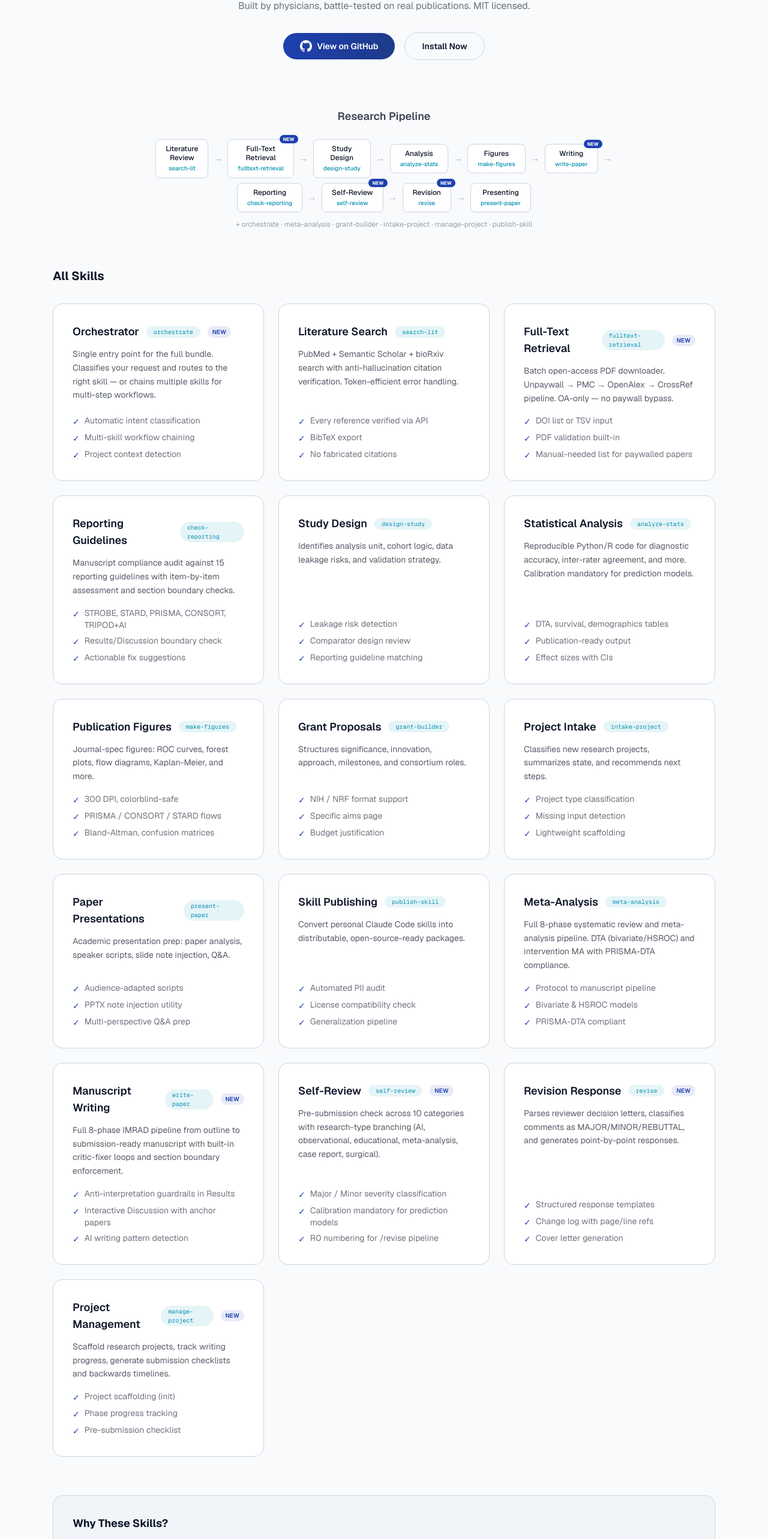
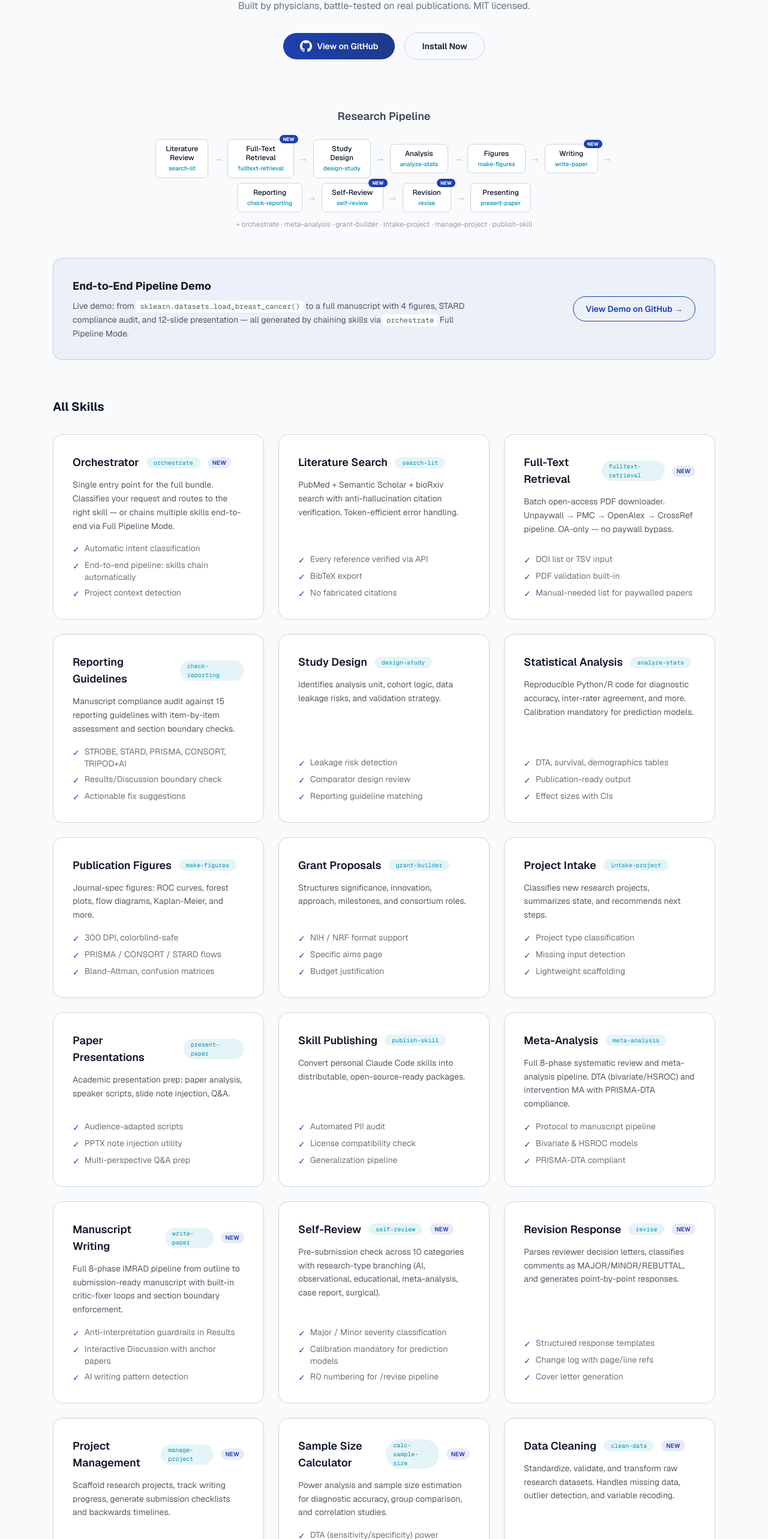
Before and after one commit to Aperivue/aperivue-web, a Next.js app: page /skills in a window 1280 px wide. Shown: the part 234-2800 px from the top of the page at 60% size. Built offline with nearby package versions, Linux system fonts and the light colour scheme.

Commit message:
feat: update /skills page — 20 skills, demo section, pipeline mode

```diff
--- a/src/app/(main)/skills/page.tsx
+++ b/src/app/(main)/skills/page.tsx
@@ -3,7 +3,7 @@ import type { Metadata } from "next";
 export const metadata: Metadata = {
   title: "Medical Research Skills for Claude Code | Aperivue",
   description:
-    "16 open-source Claude Code skills covering the full medical research lifecycle — from literature search to manuscript revision. Anti-hallucination citations, 15 reporting guidelines, publication-ready figures.",
+    "20 open-source Claude Code skills covering the full medical research lifecycle — from literature search to manuscript revision. End-to-end pipeline mode, anti-hallucination citations, 15 reporting guidelines, publication-ready figures.",
   keywords: [
     "claude code skills",
     "medical research",
@@ -24,7 +24,7 @@ export const metadata: Metadata = {
   openGraph: {
     title: "Medical Research Skills for Claude Code",
     description:
-      "16 open-source skills for the full medical research lifecycle. Built by physicians, battle-tested on real publications.",
+      "20 open-source skills for the full medical research lifecycle. Built by physicians, battle-tested on real publications.",
     url: "https://aperivue.com/skills",
   },
 };
@@ -32,15 +32,18 @@ export const metadata: Metadata = {
 const GITHUB_URL =
   "https://github.com/Aperivue/medsci-skills";
 
+const DEMO_URL =
+  "https://github.com/Aperivue/medsci-skills/tree/main/demo/01_wisconsin_bc";
+
 const skills = [
   {
     name: "orchestrate",
     title: "Orchestrator",
     description:
-      "Single entry point for the full bundle. Classifies your request and routes to the right skill — or chains multiple skills for multi-step workflows.",
+      "Single entry point for the full bundle. Classifies your request and routes to the right skill — or chains multiple skills end-to-end via Full Pipeline Mode.",
     features: [
       "Automatic intent classification",
-      "Multi-skill workflow chaining",
+      "End-to-end pipeline: skills chain automatically",
       "Project context detection",
     ],
     isNew: true,
@@ -215,6 +218,54 @@ const skills = [
     ],
     isNew: true,
   },
+  {
+    name: "calc-sample-size",
+    title: "Sample Size Calculator",
+    description:
+      "Power analysis and sample size estimation for diagnostic accuracy, group comparison, and correlation studies.",
+    features: [
+      "DTA (sensitivity/specificity) power",
+      "Two-group comparison (t-test, chi-square)",
+      "Reproducible R/Python code output",
+    ],
+    isNew: true,
+  },
+  {
+    name: "clean-data",
+    title: "Data Cleaning",
+    description:
+      "Standardize, validate, and transform raw research datasets. Handles missing data, outlier detection, and variable recoding.",
+    features: [
+      "Missing data summary & imputation",
+      "Outlier detection (IQR, Z-score)",
+      "Codebook generation",
+    ],
+    isNew: true,
+  },
+  {
+    name: "find-journal",
+    title: "Journal Finder",
+    description:
+      "Match your manuscript to target journals by scope, impact factor, turnaround time, and open-access policy.",
+    features: [
+      "Scope & audience matching",
+      "Impact factor / CiteScore lookup",
+      "OA fee & turnaround estimates",
+    ],
+    isNew: true,
+  },
+  {
+    name: "write-protocol",
+    title: "Protocol Writing",
+    description:
+      "Generate SPIRIT-compliant study protocols and PROSPERO registration drafts for systematic reviews.",
+    features: [
+      "SPIRIT checklist integration",
+      "PROSPERO registration draft",
+      "Ethics submission boilerplate",
+    ],
+    isNew: true,
+  },
 ];
 
 const pipelineSteps = [
@@ -242,7 +293,7 @@ export default function SkillsPage() {
           Medical Research Skills for Claude Code
         </h1>
         <p className="mx-auto mt-4 max-w-2xl text-foreground/60">
-          16 skills covering the full research lifecycle — from literature search
+          20 skills covering the full research lifecycle — from literature search
           to manuscript revision. Built by physicians, battle-tested on real
           publications. MIT licensed.
         </p>
@@ -296,6 +347,37 @@ export default function SkillsPage() {
           + orchestrate &middot; meta-analysis &middot; grant-builder &middot;
           intake-project &middot; manage-project &middot; publish-skill
         </p>
+      </section>
+
+      {/* End-to-End Demo */}
+      <section className="mt-12 rounded-2xl border border-primary/20 bg-primary/5 p-8">
+        <div className="flex flex-col gap-4 md:flex-row md:items-center md:justify-between">
+          <div>
+            <h2 className="text-lg font-bold">
+              End-to-End Pipeline Demo
+            </h2>
+            <p className="mt-2 max-w-2xl text-sm leading-relaxed text-foreground/70">
+              Live demo: from{" "}
+              <code className="rounded bg-surface px-1.5 py-0.5 text-xs font-mono">
+                sklearn.datasets.load_breast_cancer()
+              </code>{" "}
+              to a full manuscript with 4 figures, STARD compliance audit, and
+              12-slide presentation — all generated by chaining skills via{" "}
+              <code className="rounded bg-surface px-1.5 py-0.5 text-xs font-mono">
+                orchestrate
+              </code>{" "}
+              Full Pipeline Mode.
+            </p>
+          </div>
+          <a
+            href={DEMO_URL}
+            target="_blank"
+            rel="noopener noreferrer"
+            className="inline-flex shrink-0 items-center gap-2 rounded-full border border-primary px-5 py-2.5 text-sm font-semibold text-primary transition-colors hover:bg-primary hover:text-white"
+          >
+            View Demo on GitHub &rarr;
+          </a>
+        </div>
       </section>
 
       {/* Skills Grid */}
```
